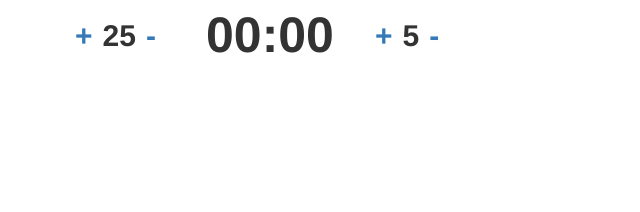
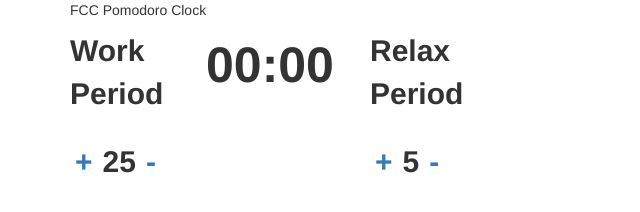
Before and after one commit to fgrullon/fcc_pomodoro, a plain HTML site: page index.html in a window 1280 px wide. Shown: the whole page, without its empty margins (0-640 px from the left). Drawn offline with nearby package versions, Linux system fonts and the light colour scheme.

Commit message:
Update index.html

```diff
--- a/index.html
+++ b/index.html
@@ -5,12 +5,15 @@
     <link rel="stylesheet" href="https://maxcdn.bootstrapcdn.com/bootstrap/3.3.7/css/bootstrap.min.css" integrity="sha384-BVYiiSIFeK1dGmJRAkycuHAHRg32OmUcww7on3RYdg4Va+PmSTsz/K68vbdEjh4u" crossorigin="anonymous">
     <script src="http://code.jquery.com/jquery-1.11.3.min.js"></script>
     <script src="script.js"></script>
+    <title>Pomodoro Clock</title>
 
 </head>
 <body>
 
 <div class="container">
+  <p class="title">FCC Pomodoro Clock</p>
     <div class="work">
+      <p>Work Period</p>
       <a class="wadd">+</a>
       <div class="wminutes">0</div>
       <a class="wsubt">-</a>
@@ -21,12 +24,18 @@
     </div>
 
     <div  class="relax">
+      <p>Relax Period</p>
       <a class="radd">+</a>
       <div class="rminutes">0</div>
       <a class="rsubt">-</a>
     </div>
 
+<div id="foot">
+
 </div>
+</div>
+
+
 
 </body>
 </html>
```
